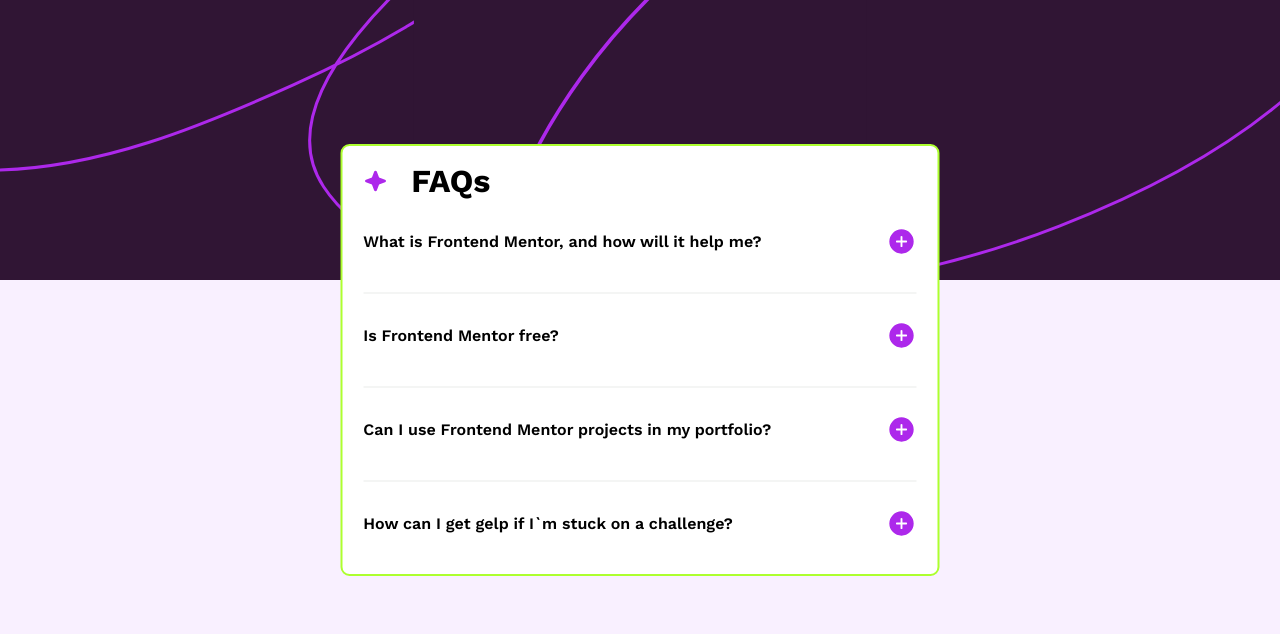
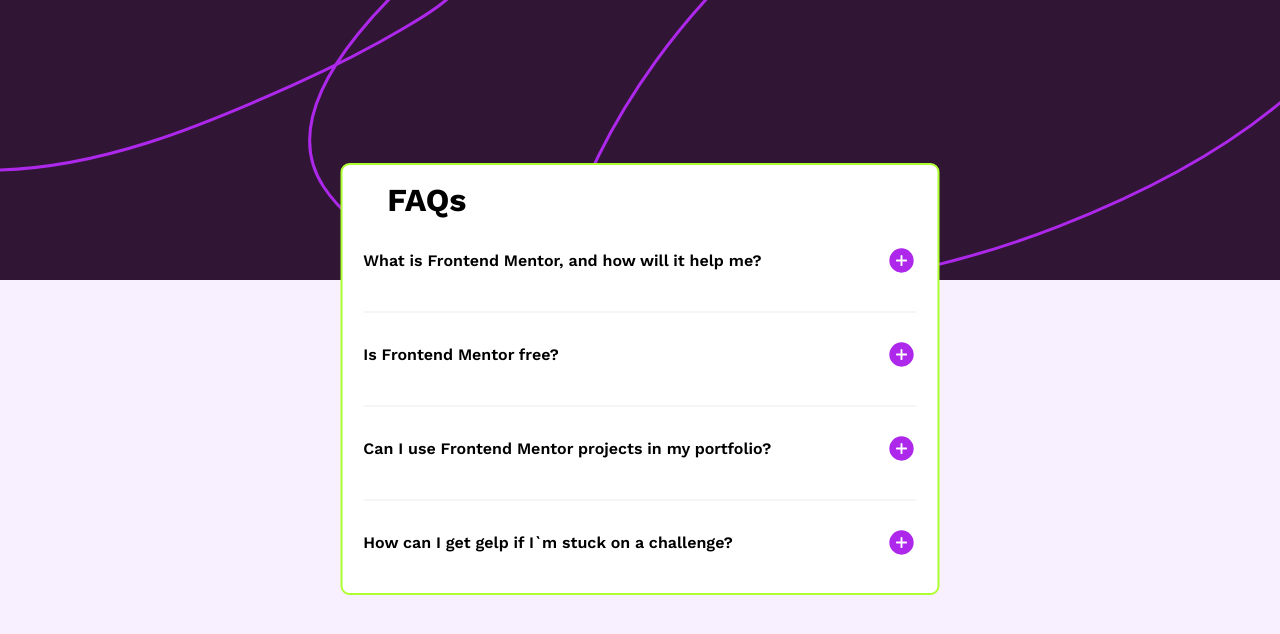
Before and after one commit to hryndi/faq_accordion, a React (Vite) app: page / in a window 1280 px wide. Shown: the top 634 px of the page. Built offline with nearby package versions, Linux system fonts and the light colour scheme.

Commit message:
fixed background bugs

```diff
--- a/src/App.jsx
+++ b/src/App.jsx
@@ -50,11 +50,10 @@ function App() {
   return (
     <>
       <div className="background-image">
-        <img src={background} alt="" />
+        <img alt="" />
 
         <div className="card-wrapper">
           <div className="header">
-            <img src={star} alt="" />
             <h1>FAQs</h1>
           </div>
           <div className="ddd">
--- a/src/index.css
+++ b/src/index.css
@@ -12,9 +12,9 @@ body {
   height: 100vh;
 }
 
-.background-image > img {
+.background-image {
   background-image: url(../assets/images/background-pattern-mobile.svg);
-  background-repeat: no-repeat;
+
   position: absolute;
   top: 0;
   left: 0;
@@ -33,23 +33,20 @@ body {
 
   position: relative;
   padding: 1.3rem;
-  /* padding-top: 0; */
+
   padding-bottom: 0;
   padding-top: 0;
-  /* display: flex;
-  flex-direction: column;
-  justify-content: center; */
+
   top: 9rem;
   left: 50%;
   transform: translateX(-50%);
 }
 .ddd {
   width: 100%;
-  /* height: 500; */
+
   display: flex;
   flex-direction: column;
   justify-content: space-between;
-  /* gap: 2rem; */
 }
 
 .header {
@@ -58,13 +55,8 @@ body {
   flex-direction: row;
   justify-content: left;
   align-items: center;
-
-  /* height: 59px; */
-  /* margin-top: 8px;
-  margin-bottom: 8px; */
 }
 .header h1 {
-  /* margin: 0; */
   margin-top: 1rem;
   font-size: 2rem;
   padding-left: 1.5rem;
@@ -148,7 +140,8 @@ body {
   body {
     /* background-color: red; */
   }
-  .background-image > img {
+  .background-image {
     background-image: url(../assets/images/background-pattern-desktop.svg);
+    width: 100%;
   }
 }
```
